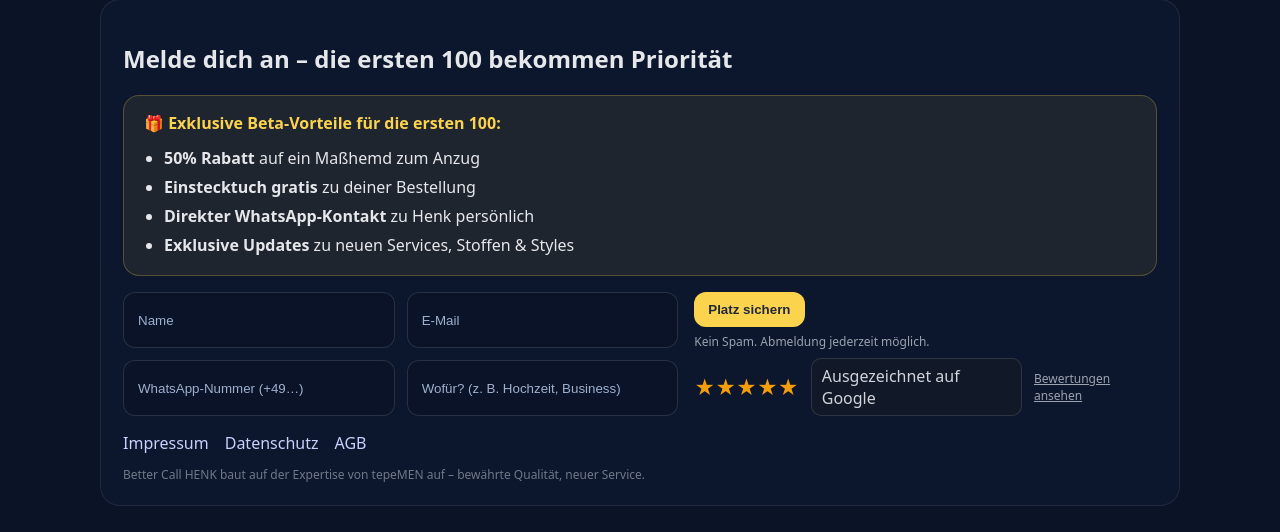
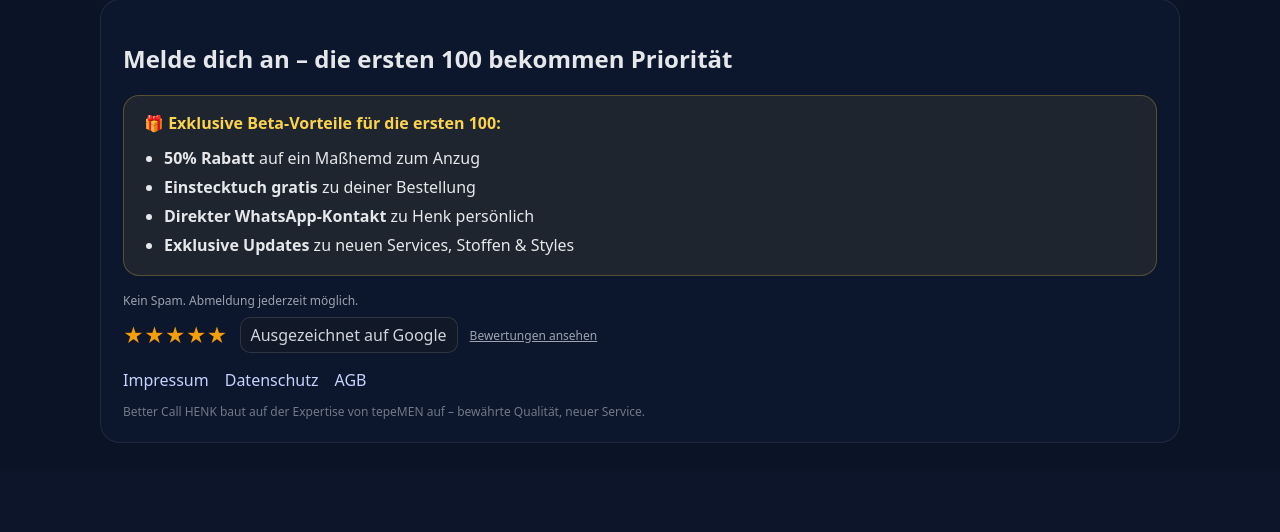
Before and after one commit to Henninglutz/bettercallhenk_LP, a Flask app: page / in a window 1280 px wide. Shown: the part 2550-3082 px from the top of the page. After the commit the page ends 2993 px from the top, so only its background shows below. Run offline with Flask 3, Linux system fonts and the light colour scheme.

Commit message:
Landing Page: Pipedrive WebForms hinzugefügt + Cleanup
- Pipedrive WebForms Leadformular eingebunden (ohne API)
- JavaScript submitLead Funktion entfernt (nicht mehr benötigt)
- Alle 5 Outfit-Bilder in Galerie (outfit1-5.jpg)
- Links zu Impressum, AGB, Datenschutz funktionieren
- Saubere, schlichte Landing Page ohne unnötige Funktionen

```diff
--- a/templates/index.html
+++ b/templates/index.html
@@ -203,23 +203,16 @@
           </ul>
         </div>
 
-        <form onsubmit="return submitLead(event)" style="margin-top:10px" class="lead">
-          <div class="grid-2">
-            <input class="input" type="text" name="name" placeholder="Name">
-            <input class="input" type="email" name="email" placeholder="E-Mail" required>
-            <input class="input" type="tel" name="whatsapp" placeholder="WhatsApp-Nummer (+49…)" required>
-            <input class="input" type="text" name="usecase" placeholder="Wofür? (z. B. Hochzeit, Business)">
+        <div style="margin-top:10px">
+          <div class="pipedriveWebForms" data-pd-webforms="https://webforms.pipedrive.com/f/2Xgr5U657aFmCYcBV75vnAsI9b58mkwBvmg4cYJDfpu2MZXFL0xFtoKCT7gSuQKfp"><script src="https://webforms.pipedrive.com/f/loader"></script></div>
+
+          <div class="small" style="margin-top:12px">Kein Spam. Abmeldung jederzeit möglich.</div>
+          <div class="reviews">
+            <div class="stars">★★★★★</div>
+            <div class="badge">Ausgezeichnet auf Google</div>
+            <a class="small" href="https://g.page/r/CRO3nFKddaWSEBE/review" target="_blank" rel="noopener">Bewertungen ansehen</a>
           </div>
-          <div>
-            <button class="button" type="submit">Platz sichern</button>
-            <div class="small" style="margin-top:6px">Kein Spam. Abmeldung jederzeit möglich.</div>
-            <div class="reviews">
-              <div class="stars">★★★★★</div>
-              <div class="badge">Ausgezeichnet auf Google</div>
-              <a class="small" href="https://g.page/r/CRO3nFKddaWSEBE/review" target="_blank" rel="noopener">Bewertungen ansehen</a>
-            </div>
-          </div>
-        </form>
+        </div>
 
         <div class="legal">
           <a href="/impressum">Impressum</a>
@@ -236,19 +229,6 @@
       const track = trackId ? document.getElementById(trackId) : document.querySelector('.track');
       if(track) track.scrollBy({left: delta, behavior:'smooth'});
     }
-    async function submitLead(e){
-      e.preventDefault();
-      const data = Object.fromEntries(new FormData(e.target).entries());
-      if(!data.email || !data.whatsapp){ alert('Bitte E-Mail und WhatsApp-Nummer angeben.'); return false; }
-      try{
-        const res = await fetch('/api/subscribe', {method:'POST', headers:{'Content-Type':'application/json'}, body: JSON.stringify(data)});
-        if(res.ok){ e.target.reset(); alert('Danke! Du bist für die ersten 100 vorgemerkt.'); }
-        else{ window.location.href='mailto:henk@bettercallhenk.de?subject=Beta%20Anmeldung&body='+encodeURIComponent(JSON.stringify(data,null,2)); }
-      }catch(_){
-        window.location.href='mailto:beta@bettercallhenk.de?subject=Beta%20Anmeldung&body='+encodeURIComponent(JSON.stringify(data,null,2));
-      }
-      return false;
-    }
   </script>
 </body>
 </html>
```
